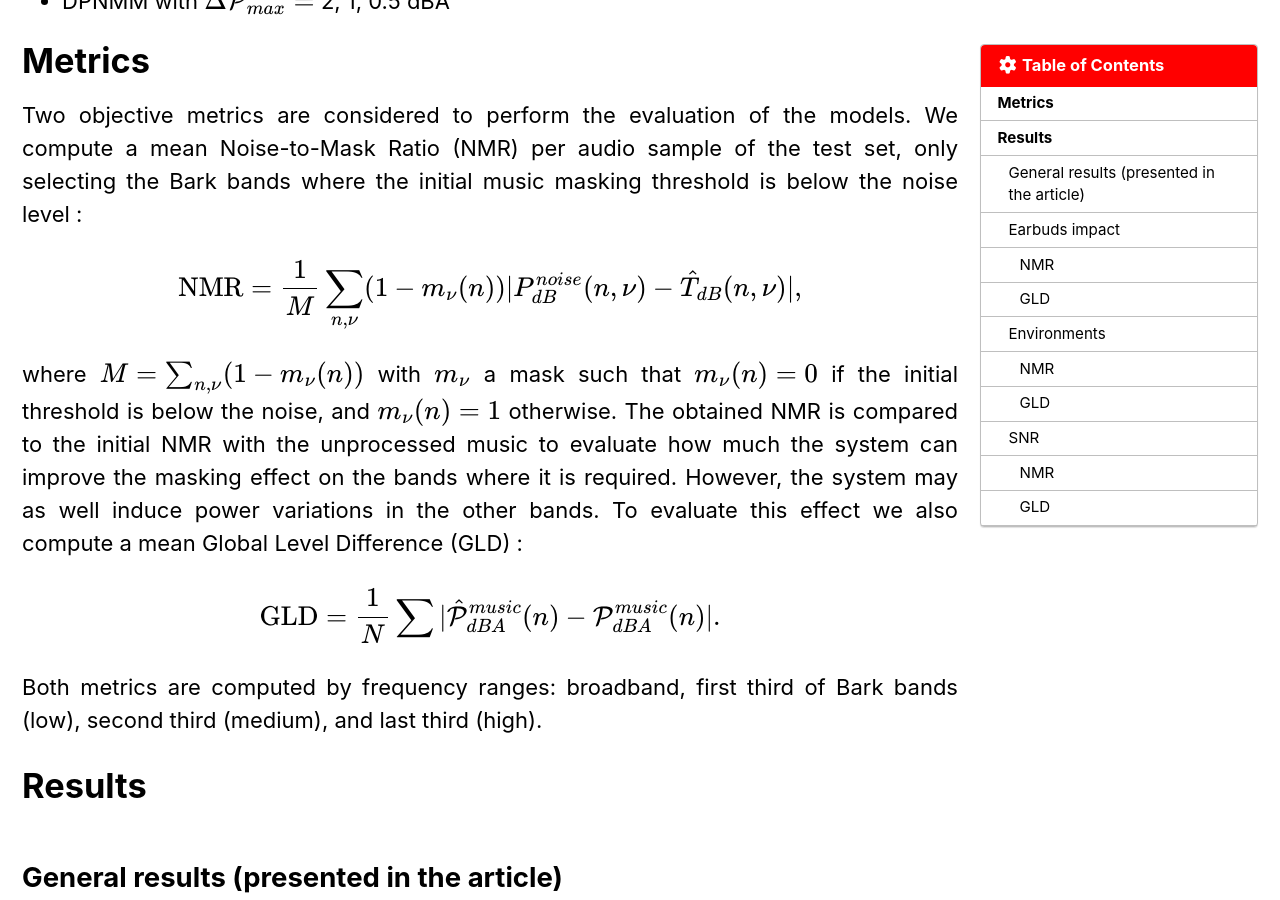
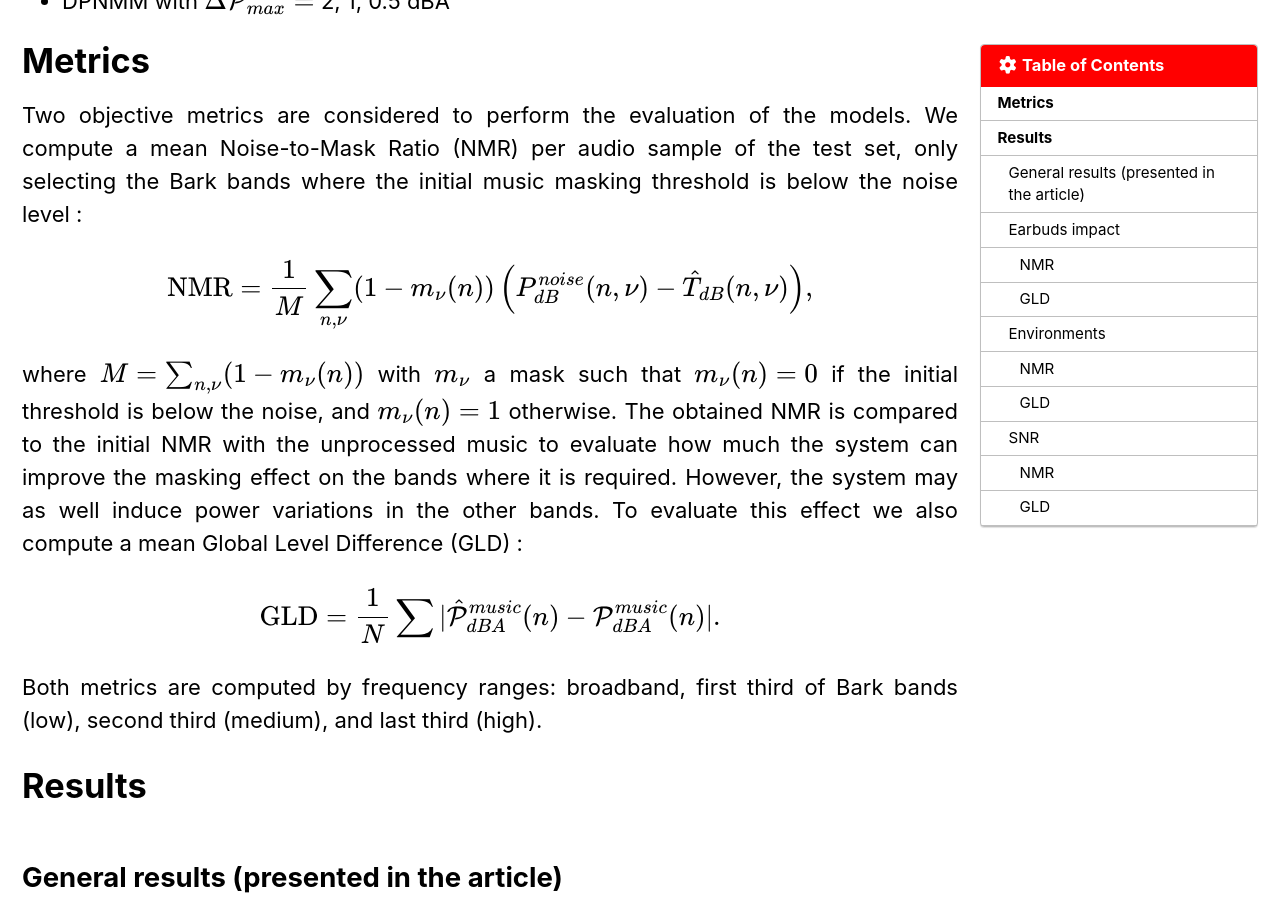
Before and after one commit to ClementineBerger/DPNMM, a Jekyll site: the page built from docs/_pages/results.md, in a window 1280 px wide and 900 px high, scrolled down 661 px. Built offline with Jekyll 4.4.1, drawn with Linux system fonts in a browser that asks for light colours; cached includes are drawn as plain includes; formulas are drawn with MathJax 3.

Commit message:
Update results.md

```diff
--- a/docs/_pages/results.md
+++ b/docs/_pages/results.md
@@ -24,7 +24,7 @@ On this page you can find the results presented in the article as well as additi
 Two objective metrics are considered to perform the evaluation of the models. We compute a mean Noise-to-Mask Ratio (NMR) per audio sample of the test set, only selecting the Bark bands where the initial music masking threshold is below the noise level :
 {: .text-justify}
 
-$$\text{NMR} = \frac{1}{M} \sum_{n, \nu} (1-m_\nu(n)) | P_{dB}^{noise}(n,\nu) - \hat{T}_{dB}(n,\nu) |,$$
+$$\text{NMR} = \frac{1}{M} \sum_{n, \nu} (1-m_\nu(n)) \left( P_{dB}^{noise}(n,\nu) - \hat{T}_{dB}(n,\nu) \right),$$
 
 where $M = \sum_{n, \nu} (1-m_\nu(n))$ with $m_\nu$ a mask such that $m_\nu(n) = 0$ if the initial threshold is below the noise, and $m_\nu(n) = 1$ otherwise. The obtained NMR is compared to the initial NMR with the unprocessed music to evaluate how much the system can improve the masking effect on the bands where it is required. However, the system may as well induce power variations in the other bands. To evaluate this effect we also compute a mean Global Level Difference (GLD) :
 {: .text-justify}
```
